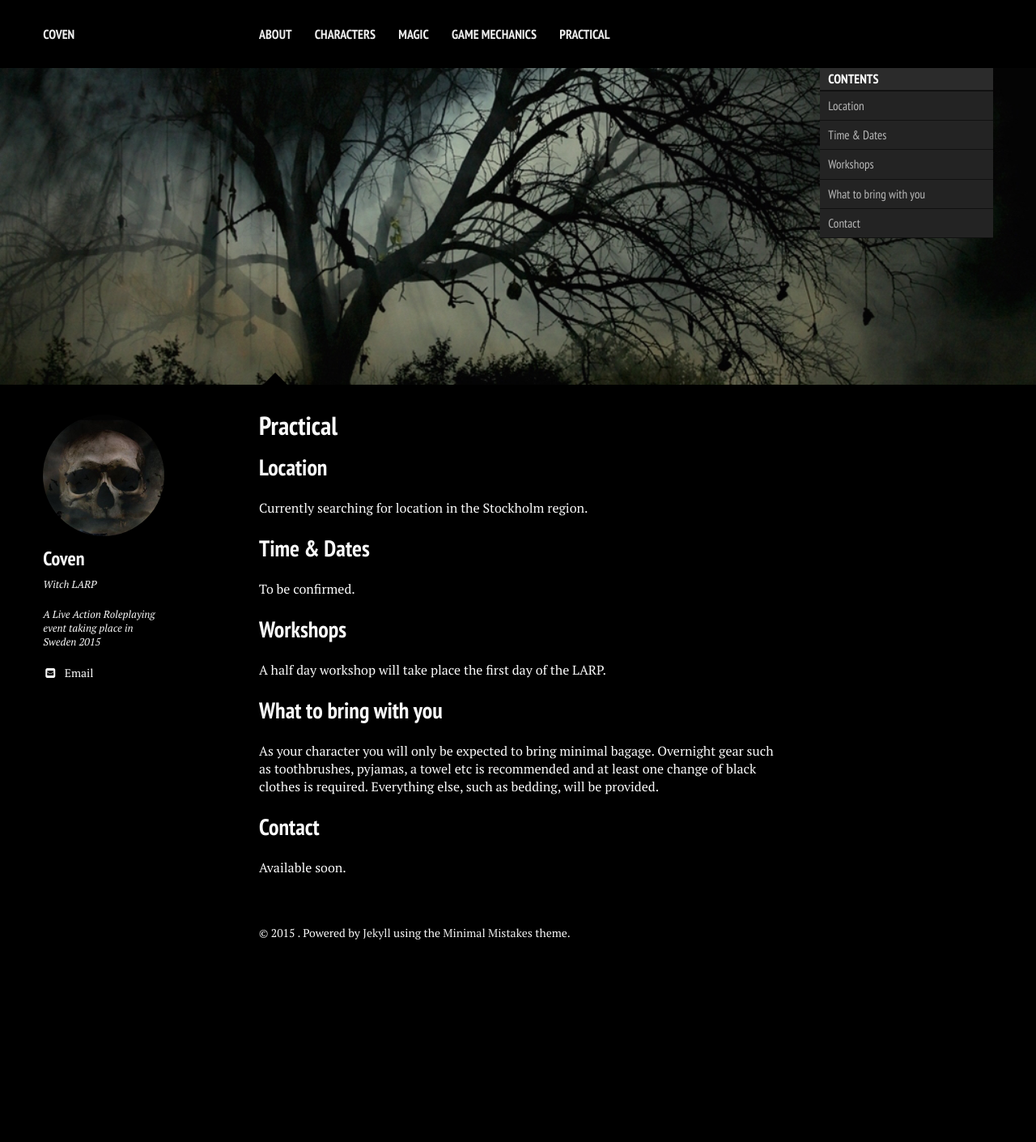
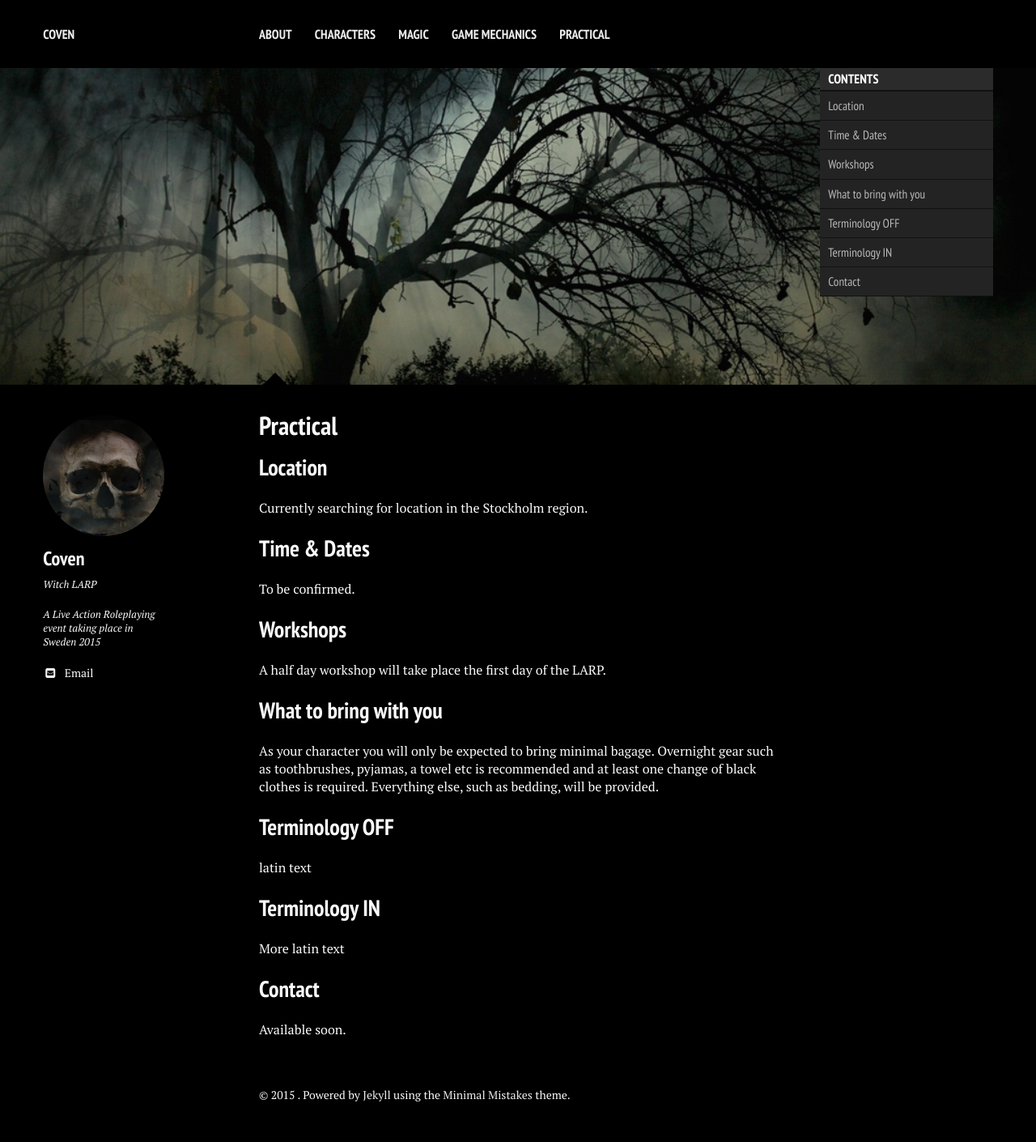
Before and after one commit to stanislavb/www.coven.nu, a Jekyll site: the page built from practical/index.md, in a window 1280 px wide. Shown: the whole page at 81% size. Built offline with Jekyll 4.4.1, drawn with Linux system fonts in a browser that asks for light colours; nearby versions of some CDN libraries; before the commit the page ends 1210 px from its top, so only the background shows below that.

Commit message:
Update index.md

```diff
--- a/practical/index.md
+++ b/practical/index.md
@@ -34,6 +34,14 @@ A half day workshop will take place the first day of the LARP.
 
 As your character you will only be expected to bring minimal bagage. Overnight gear such as toothbrushes, pyjamas, a towel etc is recommended and at least one change of black clothes is required. Everything else, such as bedding, will be provided.
 
+## Terminology OFF
+
+latin text
+
+## Terminology IN
+
+More latin text
+
 ## Contact
 
 Available soon.
```
